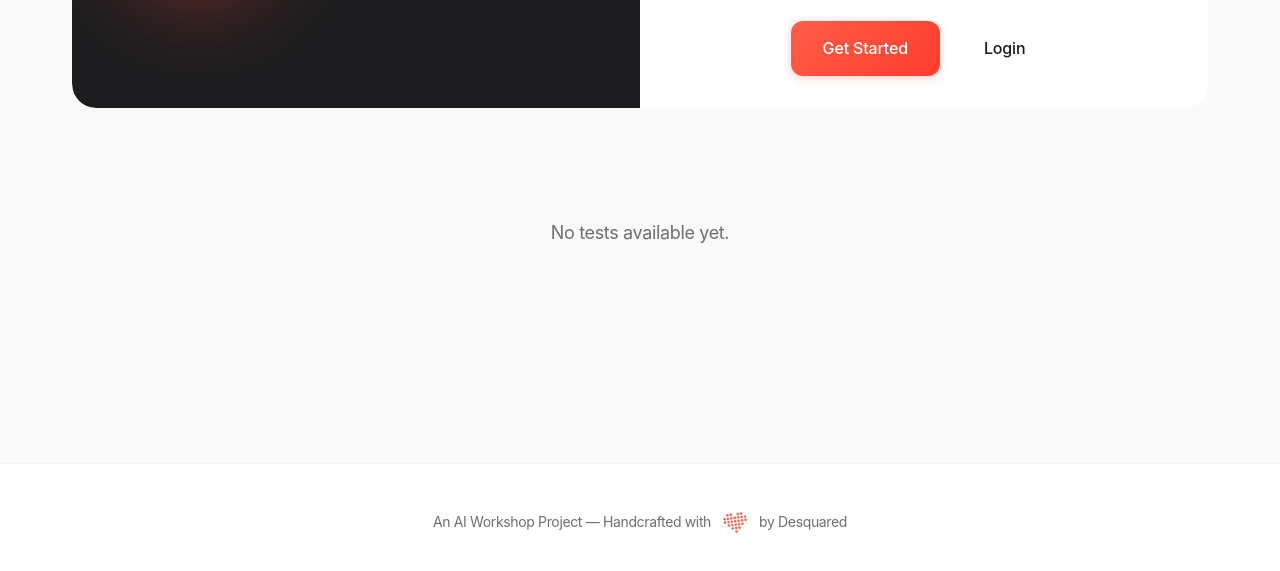
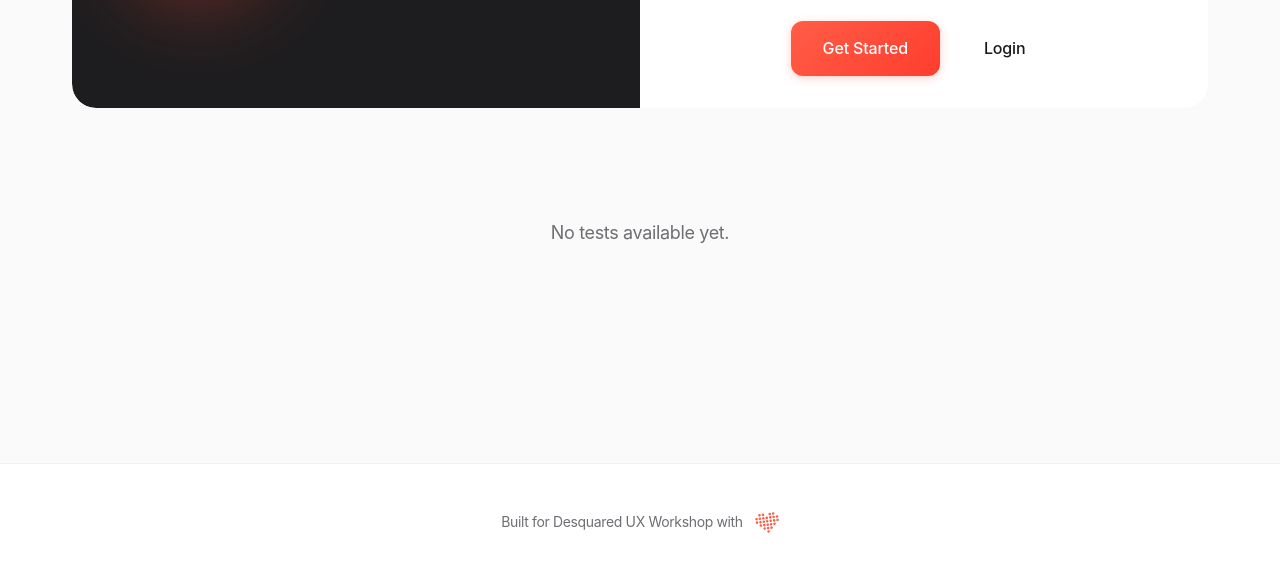
Before and after one commit to afentakisdim/AB-test-workshop, a plain HTML site: page index.html in a window 1280 px wide. Shown: the part 405-976 px from the top of the page. Drawn offline with Linux system fonts and the light colour scheme.

Commit message:
Add files via upload

```diff
--- a/index.html
+++ b/index.html
@@ -436,7 +436,7 @@
     <footer class="main-footer" role="contentinfo">
         <div class="footer-container">
             <div class="footer-content">
-                <p class="footer-text">An AI Workshop Project — Handcrafted with</p>
+                <p class="footer-text">Built for Desquared UX Workshop with</p>
                 <div class="footer-heart">
                     <svg xmlns="http://www.w3.org/2000/svg" width="24" height="21" viewBox="0 0 157 138" fill="none" aria-hidden="true">
                         <ellipse cx="8.50636" cy="8.4788" rx="8.50636" ry="8.4788" transform="matrix(0.991456 -0.13044 0.131304 0.991342 67.4697 31.1527)" fill="#FF5D47"/>
@@ -468,7 +468,6 @@
                         <ellipse cx="8.50636" cy="8.4788" rx="8.50636" ry="8.4788" transform="matrix(0.991456 -0.13044 0.131304 0.991342 79.3457 120.81)" fill="#FF5D47"/>
                     </svg>
                 </div>
-                <p class="footer-text">by Desquared</p>
             </div>
         </div>
     </footer>
```
